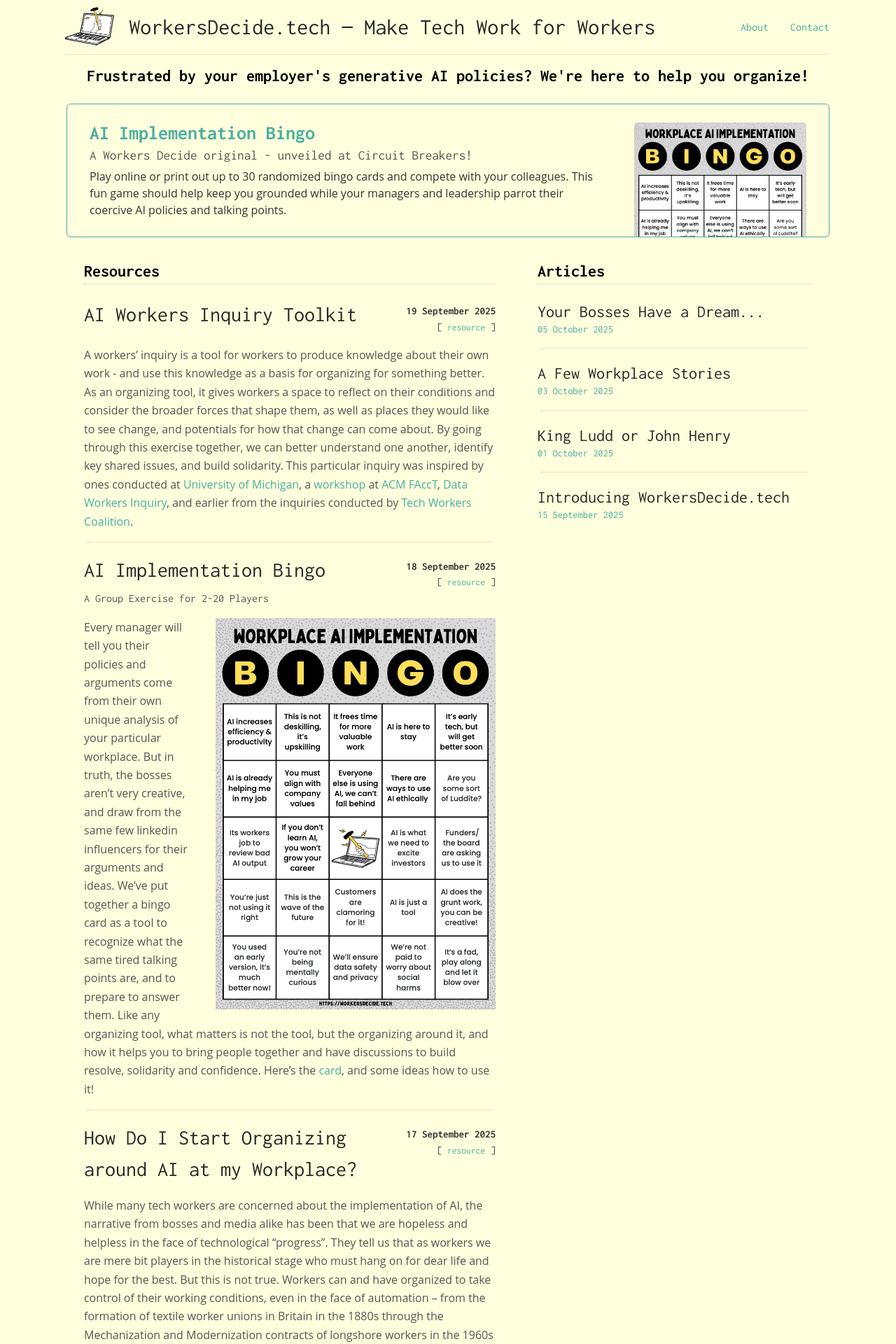
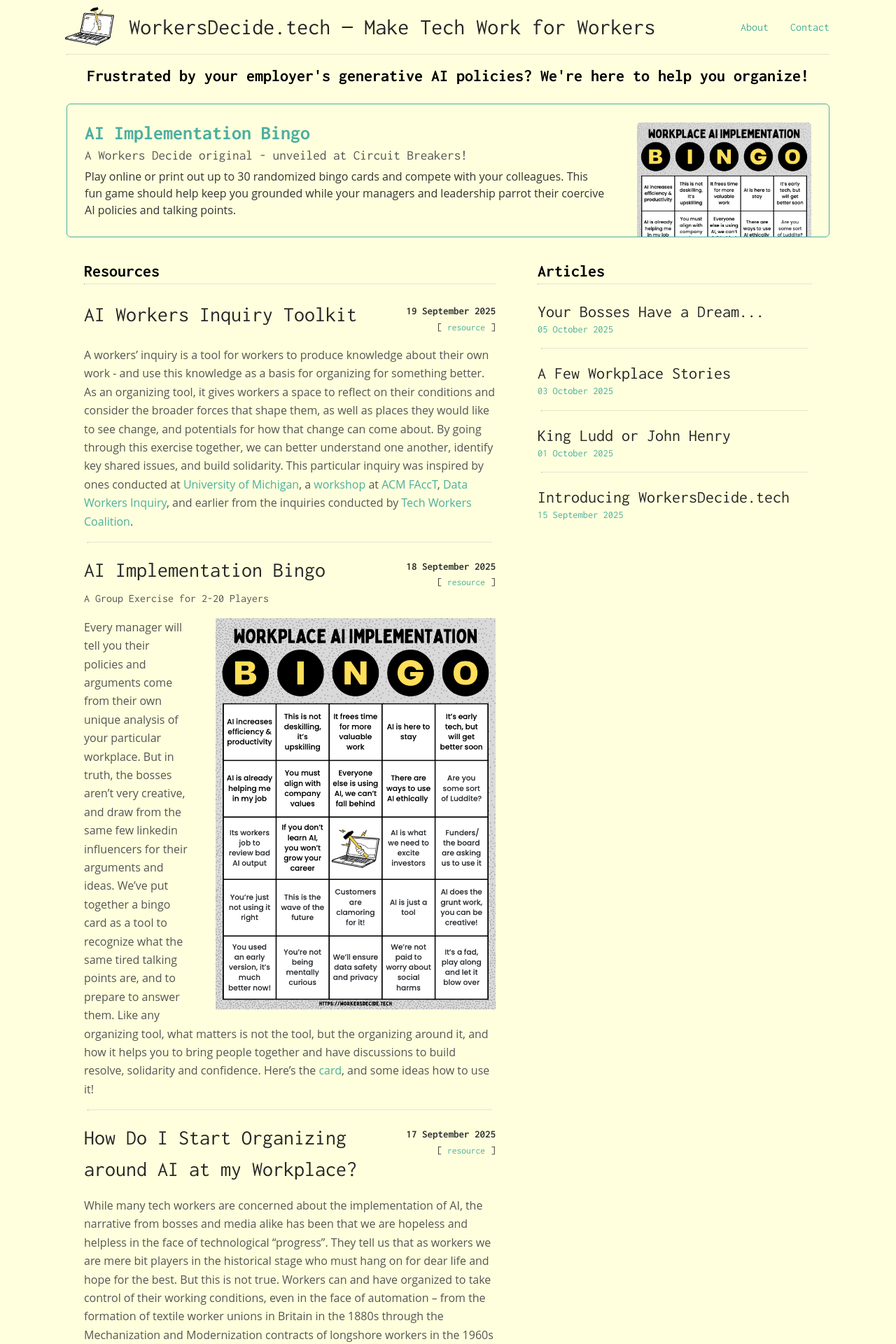
Before and after one commit to techworkersco/johnhenry, a Jekyll site: the page built from index.html, in a window 1280 px wide. Shown: the top 1920 px of the page at 70% size. Built offline with Jekyll 4.4.1, drawn with Linux system fonts in a browser that asks for light colours.

Commit message:
homepage text alignment

```diff
--- a/css/posts.scss
+++ b/css/posts.scss
@@ -26,7 +26,7 @@ $accent: #4BAEA0;
   position: relative;
   border: 1px solid $accent;
   border-radius: 6px;
-  padding: 1rem 2rem;
+  padding: 1rem 25px;
   margin: 10px 5px 0;
   max-height: 300px;
   overflow: hidden;
```
